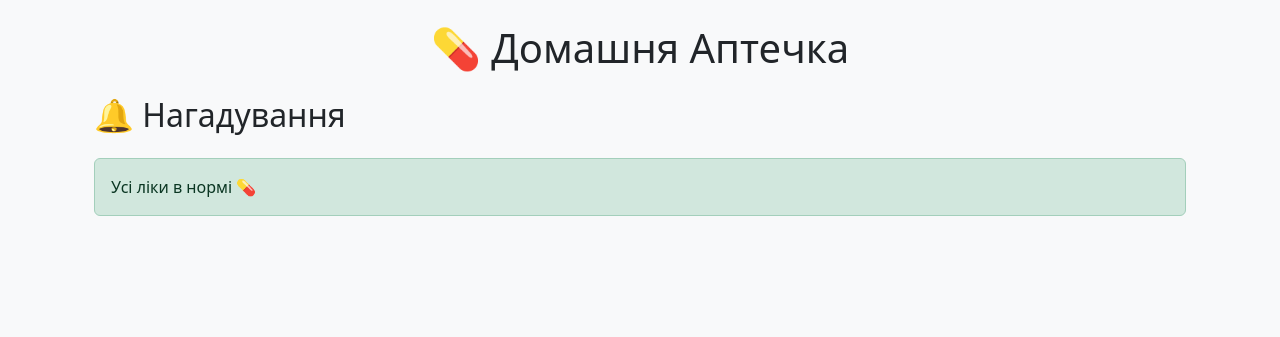
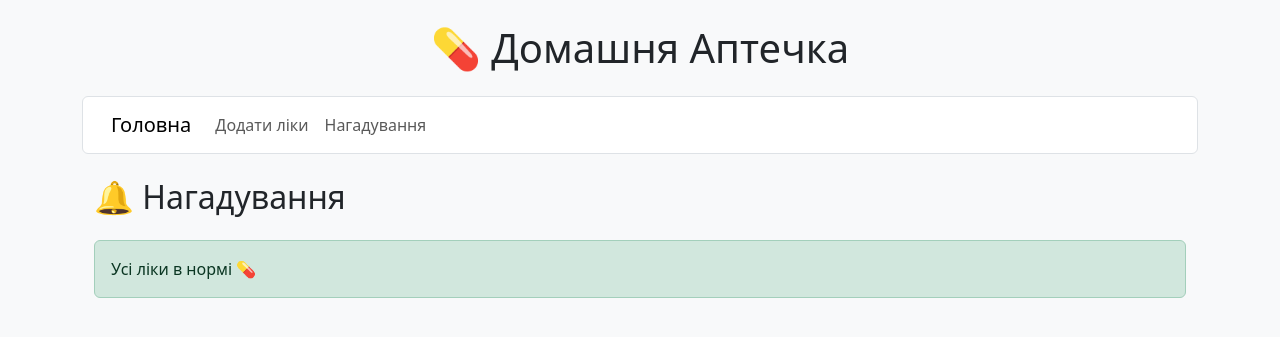
Before and after one commit to Lavender7faded/first-aid_kit, a Flask app: page /ui/alerts in a window 1280 px wide. Shown: the top 337 px of the page. Run offline with Flask 3, Linux system fonts and the light colour scheme.

Commit message:
Added links to the page for adding medicines and alerts

```diff
--- a/templates/base.html
+++ b/templates/base.html
@@ -6,8 +6,27 @@
   <link rel="stylesheet" href="https://cdn.jsdelivr.net/npm/bootstrap@5.3.2/dist/css/bootstrap.min.css">
 </head>
 <body class="bg-light">
+
   <div class="container mt-4">
     <h1 class="mb-4 text-center">💊 Домашня Аптечка</h1>
+
+    <!-- 🔗 Меню навігації -->
+    <nav class="navbar navbar-expand-lg navbar-light bg-white border rounded mb-4 px-3">
+      <div class="container-fluid">
+        <a class="navbar-brand" href="/ui/medicines">Головна</a>
+        <div class="collapse navbar-collapse">
+          <ul class="navbar-nav">
+            <li class="nav-item">
+              <a class="nav-link" href="/ui/add">Додати ліки</a>
+            </li>
+            <li class="nav-item">
+              <a class="nav-link" href="/ui/alerts">Нагадування</a>
+            </li>
+          </ul>
+        </div>
+      </div>
+    </nav>
+
     {% with messages = get_flashed_messages() %}
       {% if messages %}
         <div class="container mt-3">
@@ -20,8 +39,10 @@
         </div>
       {% endif %}
     {% endwith %}
+
     {% block content %}{% endblock %}
   </div>
+
   {% block scripts %}{% endblock %}
 </body>
 </html>
```
